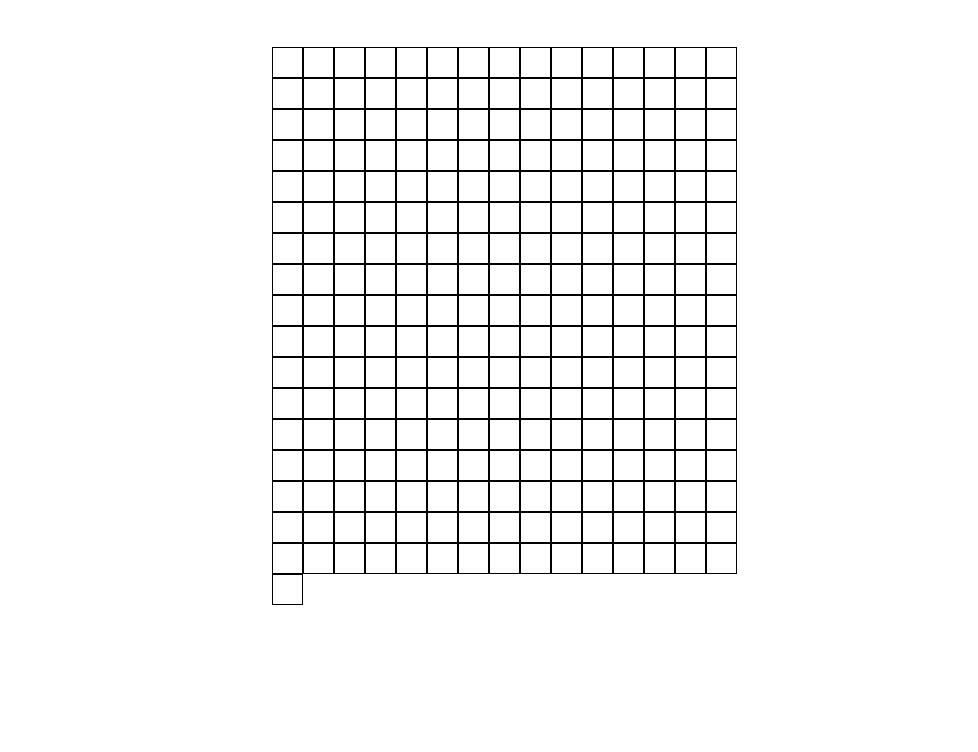
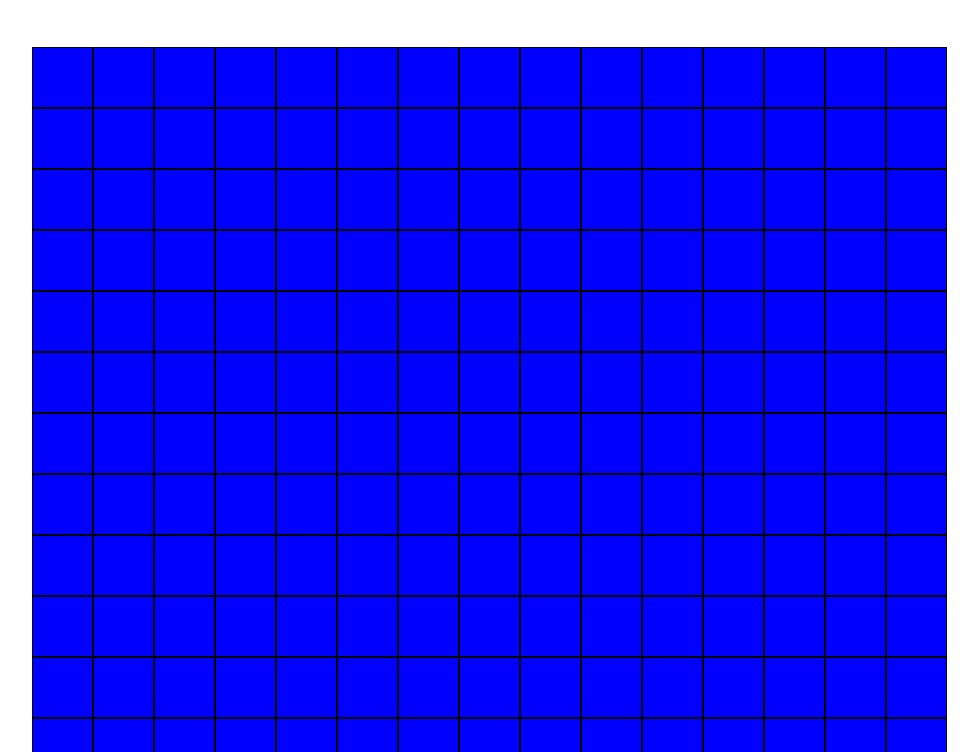
Before and after one commit to justinmoreira/etch-a-sketch, a plain HTML site: page index.html in a window 1280 px wide. Shown: the part 48-800 px from the top of the page, without its empty margins (128-1106 px from the left). Drawn offline with Linux system fonts and the light colour scheme.

Commit message:
Create trail when hovering over cells, increase grid size to 960px

```diff
--- a/function.js
+++ b/function.js
@@ -1,11 +1,18 @@
-const grid = document.querySelector('#container');
-grid.setAttribute("class", "grid");
+function setGrid(num){
+    const grid = document.querySelector('#container');
+    grid.setAttribute("class", "grid");
 
-for(let i = 0; i < 16; i++){
-    for(let j = 0; j < 16; j++){
-        const row = document.createElement('div');
-        row.setAttribute("class", "cellStyle");
+    for(let i = 0; i < num; i++){
+        for(let j = 0; j < num; j++){
+            const cell = document.createElement('div');
+            cell.setAttribute("class", "cellStyle");
+            cell.addEventListener('mouseover', function(){
+                this.style.backgroundColor  = "red";
+            });
 
-        grid.append(row);
+            grid.append(cell);
+        }
     }
 }
+
+setGrid(16);
--- a/style.css
+++ b/style.css
@@ -1,13 +1,14 @@
 .cellStyle{
     border: 0.05rem solid black;
-    width:29px;
-    height:29px;
+    width: 59px;
+    height: 59px;
+    background-color: blue;
 }
 .grid{
     display: flex;
     flex-wrap: wrap;
-    height: 480px;
-    width: 480px;
+    height: 960px;
+    width: 960px;
 }
 
 body{
@@ -24,3 +25,7 @@ body{
     font-size: 32px;
     font-weight: bold;
 }
+
+/*.cellStyle:hover{
+    background-color:tomato;
+}*/
```
